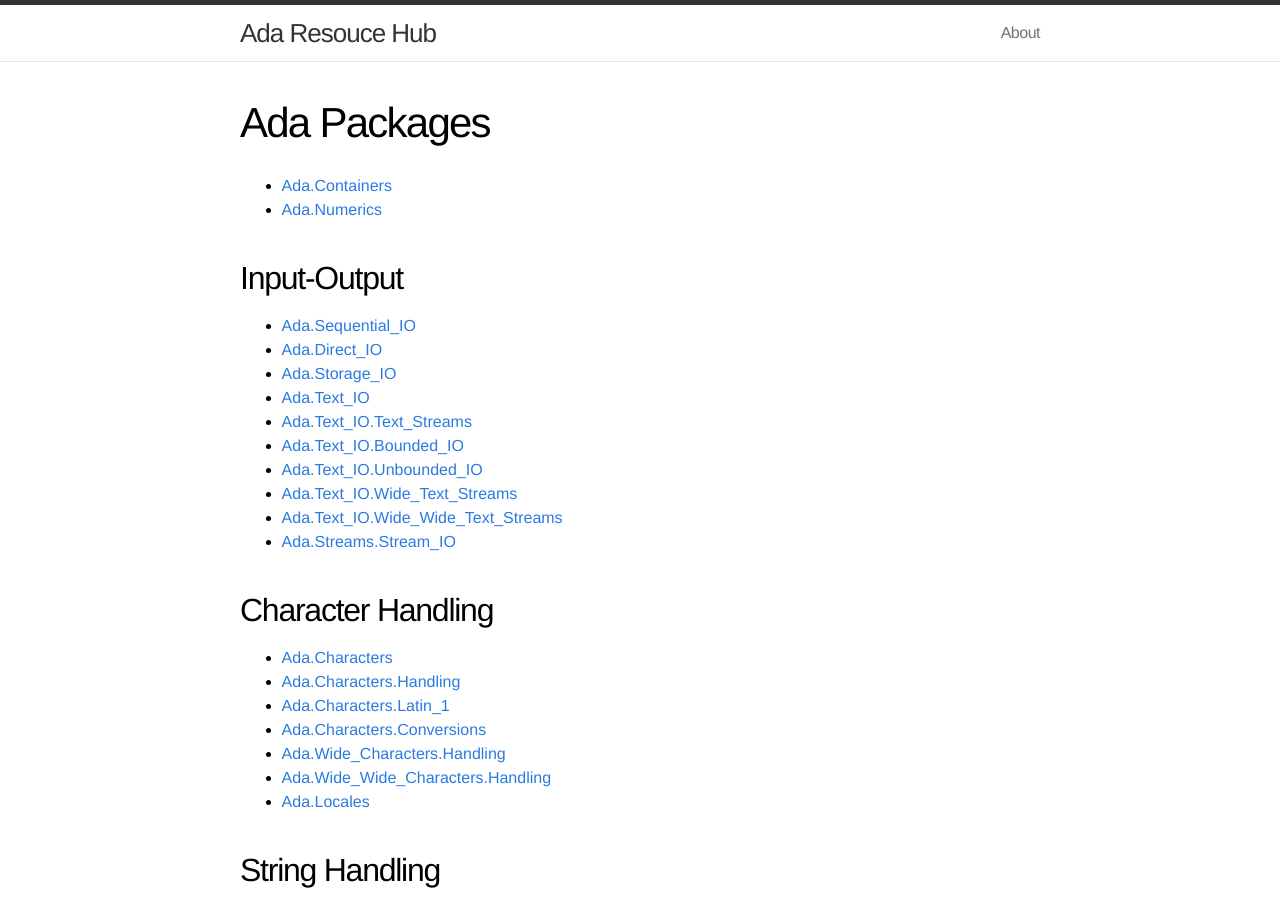
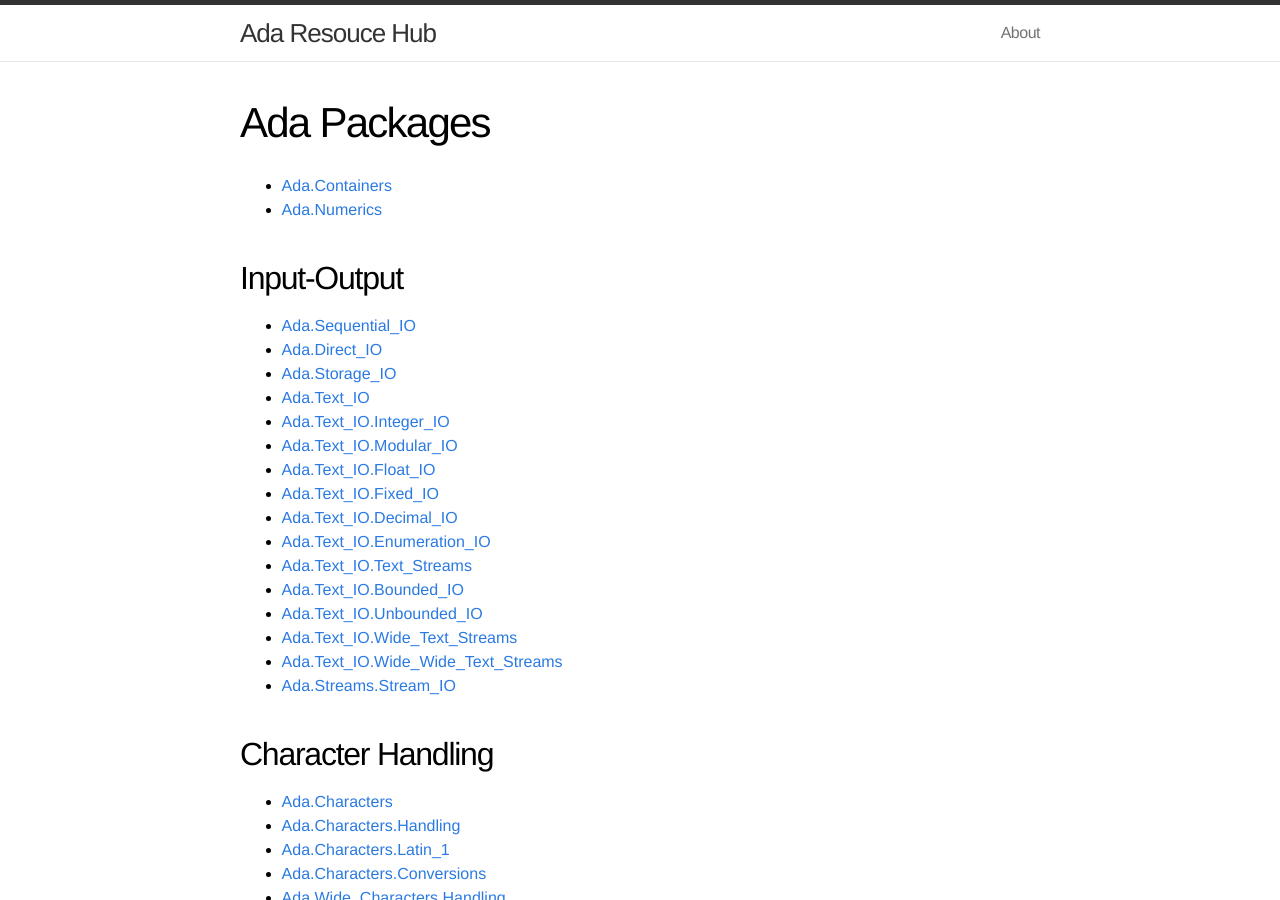
Before and after one commit to quornings/quornings.github.io, a Jekyll site: the page built from ada/man/ada.md, in a window 1280 px wide and 900 px high. Built offline with Jekyll 4.4.1, drawn with Linux system fonts in a browser that asks for light colours.

Commit message:
Add Ada.Text_IO anchors

```diff
--- a/ada/man/ada.md
+++ b/ada/man/ada.md
@@ -12,7 +12,13 @@ title: Ada Packages
 - [Ada.Direct_IO](https://www.adaic.org/resources/add_content/standards/12rm/html/RM-A-8-4.html)
 - [Ada.Storage_IO](https://www.adaic.org/resources/add_content/standards/12rm/html/RM-A-9.html)
 
-- [Ada.Text_IO](https://www.adaic.org/resources/add_content/standards/12rm/html/RM-A-10-1.html)
+- [Ada.Text_IO](https://www.adaic.org/resources/add_content/standards/12rm/html/RM-A-10-1.html#I6319)
+- [Ada.Text_IO.Integer_IO](https://www.adaic.org/resources/add_content/standards/12rm/html/RM-A-10-1.html#I6408)
+- [Ada.Text_IO.Modular_IO](https://www.adaic.org/resources/add_content/standards/12rm/html/RM-A-10-1.html#I6417)
+- [Ada.Text_IO.Float_IO](https://www.adaic.org/resources/add_content/standards/12rm/html/RM-A-10-1.html#I6426)
+- [Ada.Text_IO.Fixed_IO](https://www.adaic.org/resources/add_content/standards/12rm/html/RM-A-10-1.html#I6436)
+- [Ada.Text_IO.Decimal_IO](https://www.adaic.org/resources/add_content/standards/12rm/html/RM-A-10-1.html#I6446)
+- [Ada.Text_IO.Enumeration_IO](https://www.adaic.org/resources/add_content/standards/12rm/html/RM-A-10-1.html#I6456)
 - [Ada.Text_IO.Text_Streams](https://www.adaic.org/resources/add_content/standards/12rm/html/RM-A-12-2.html)
 - [Ada.Text_IO.Bounded_IO](https://www.adaic.org/resources/add_content/standards/12rm/html/RM-A-10-11.html)
 - [Ada.Text_IO.Unbounded_IO](https://www.adaic.org/resources/add_content/standards/12rm/html/RM-A-10-12.html)
```
